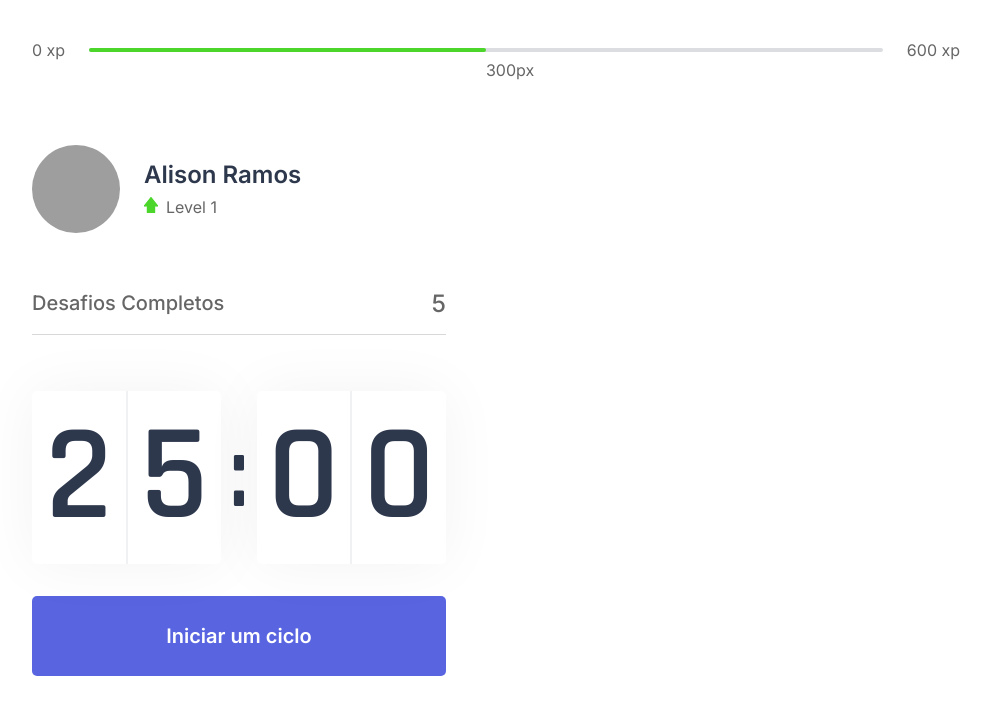
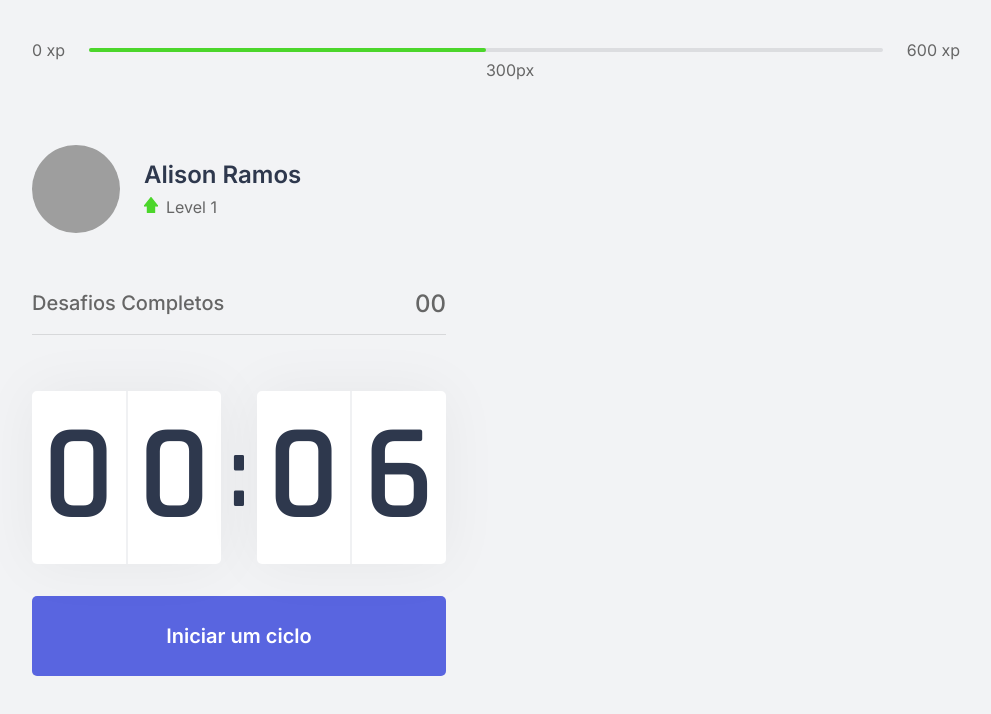
Before and after one commit to AlisonGoodUnion/nlw4-react, a Next.js app: page / in a window 1280 px wide. Shown: the top 714 px of the page, without its empty margins (144-1135 px from the left). Built offline with nearby package versions, Linux system fonts and the light colour scheme; grey boxes are pictures that could not be loaded.

Commit message:
Condicao ternaria botao ciclo concluido

```diff
--- a/src/components/CompletedChallenges.tsx
+++ b/src/components/CompletedChallenges.tsx
@@ -4,7 +4,7 @@ export function CompletedChallenges() {
   return (
     <div className={styles.completeChallengesContainer}>
     <span>Desafios Completos</span>
-    <span>5</span>
+    <span> 00 </span>
     </div>
   );
 }
--- a/src/components/CountDown.tsx
+++ b/src/components/CountDown.tsx
@@ -4,8 +4,9 @@ import styles from '../styles/components/CountDown.module.css'
 let countdownTimeout: NodeJS.Timeout;
 
 export function CountDown() {
-  const [time, setTime] = useState(25 * 60);
+  const [time, setTime] = useState(0.1 * 60);
   const [isActive, setIsActive] = useState(false);
+  const [hasFinished, setHasFinished] = useState(false);
 
   const minutes = Math.floor(time / 60);//arredonda para baixo caso venha hora quebrada ex: 24.59 = 24
   const seconds = time % 60;
@@ -21,7 +22,7 @@ export function CountDown() {
     //cancelando execucao do timeout ao clicar no abandonar ciclo
     clearTimeout(countdownTimeout);
     setIsActive(false);
-    setTime(25*60);
+    setTime(0.1 * 60);
   }
 
   function incrementTimeClock() {
@@ -29,6 +30,9 @@ export function CountDown() {
       countdownTimeout = setTimeout(() => {
         setTime(time - 1);
       }, 1000)
+    } else if (isActive && time === 0) {
+      setHasFinished(true);
+      setIsActive(false);
     }
   }
 
@@ -52,6 +56,18 @@ export function CountDown() {
         </div>
       </div>
 
+      {/* Estrutura de como fazer um if ternario no react
+        { condicao ? (true) : ( <> (false) </> )}
+      */}
+
+      {hasFinished ? (
+        <button disabled className={styles.countdownButton}>
+          Ciclo encerrado
+        </button>
+      ) : (
+
+        <> {/* Fragment, é como se fosse uma div no html ela nao e exibida.*/}
+
           {isActive ? (
             <button type={"button"}
                     className={`${styles.countdownButton} ${styles.countdownButtonActive}`}
@@ -65,6 +81,8 @@ export function CountDown() {
               Iniciar um ciclo
             </button>
           )}
+        </>
+      )}
     </div>
   );
 }
--- a/src/styles/components/CountDown.module.css
+++ b/src/styles/components/CountDown.module.css
@@ -59,7 +59,8 @@
     transition: background-color 0.2s;
 }
 
-.countdownButton:hover {
+/** se não estivar desabilitado :not(:disabled)*/
+.countdownButton:not(:disabled):hover {
     background: var(--blue-dark);
 }
 
@@ -68,7 +69,13 @@
     color: var(--title);
 }
 
-.countdownButtonActive:hover {
+.countdownButtonActive:not(:disabled):hover {
     background: var(--red);
     color: var(--white);
 }
+
+.countdownButton:disabled {
+    background: white;
+    color: var(--text);
+    cursor: not-allowed;
+}
--- a/src/styles/global.css
+++ b/src/styles/global.css
@@ -6,7 +6,7 @@
 
 :root {
   --white: #fff;
-  --background: F2F3F5;
+  --background: #F2F3F5;
   --gray-line: #DCDDE0;
   --text: #666666;
   --text-highlight: #B3B9FF;
```
Lines whose indentation alone changed are shown as unchanged.
